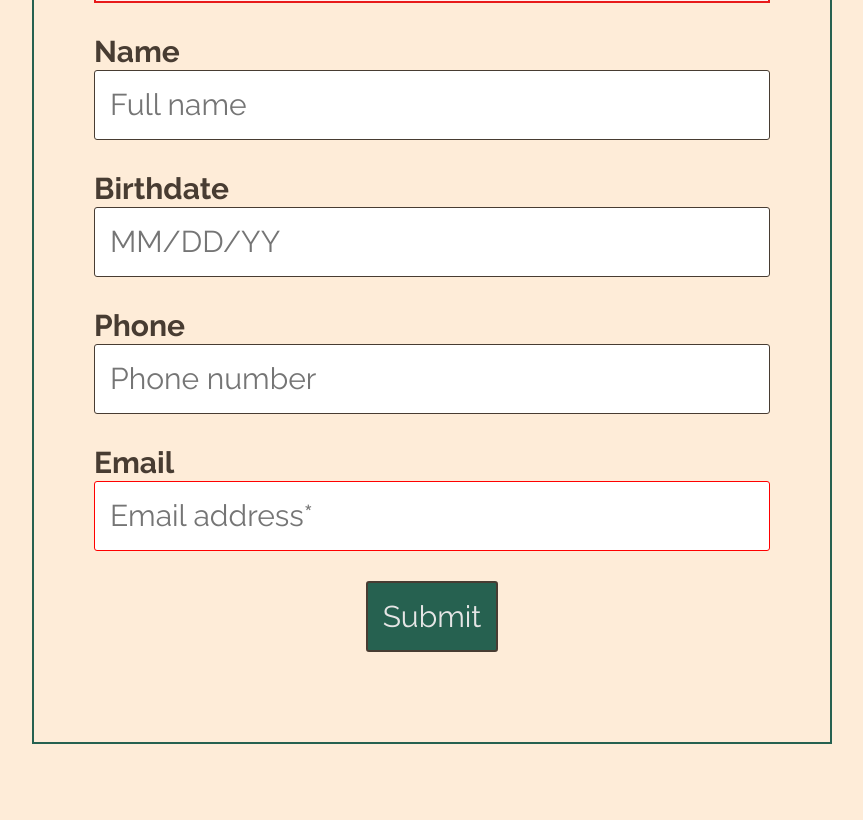
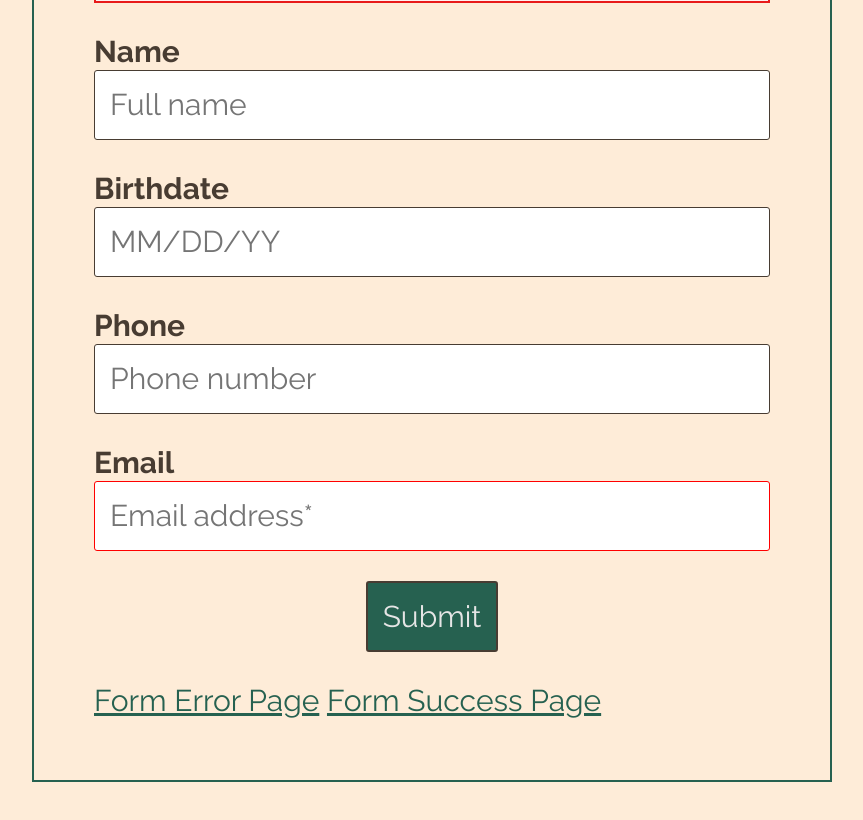
Before and after one commit to lydia-2951/dynamic-design-ctec-3350, a plain HTML site: page loyalty-program-error.html in a window 1280 px wide. Shown: the part 848-1668 px from the top of the page, without its empty margins (208-1071 px from the left). Drawn offline with Linux system fonts and the light colour scheme.

Commit message:
Update loyalty-program-error.html

```diff
--- a/loyalty-program-error.html
+++ b/loyalty-program-error.html
@@ -11,7 +11,6 @@
 
         <link rel= "stylesheet" href="css/style.css">
 
-        <!--The @import font link goes here-->
 
     </head>
 
@@ -31,7 +30,7 @@
                     <div class="col-sm-12">
                         <form method="post" action="registration.php" name="registration" class="service-form">
 
-                            <div class="loyalty-text">
+                            <div class="form-title">
                                 <h1>MG Rewards Loyalty Program</h1>
                                 <h2>Enjoy fresh deals and lively perks!</h2>
                                 <p>It's free to join, and takes almost no time at all.</p>
@@ -76,7 +75,11 @@
                                     <input type="submit" name="submit" id="submit" value="Submit" />
                                 </div>
                             </div>
-
+                            <div class="form-buttons">
+                                <a href="loyalty-program-error.html" title="Error page button" class="btn btn-secondary">Form Error Page</a>
+                                <a href="loyalty-program-success.html" title="Error page button" class="btn btn-secondary">Form Success Page</a>
+                            </div>
+                        </div>
                         </form>
                     </div>
                 </div>
```
